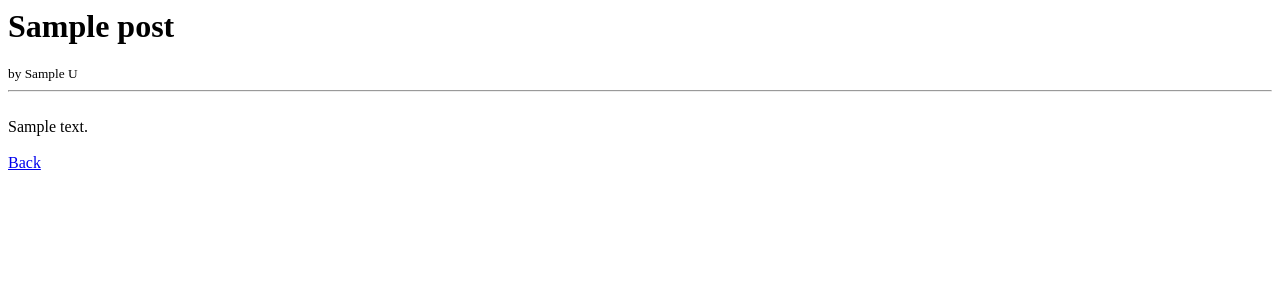
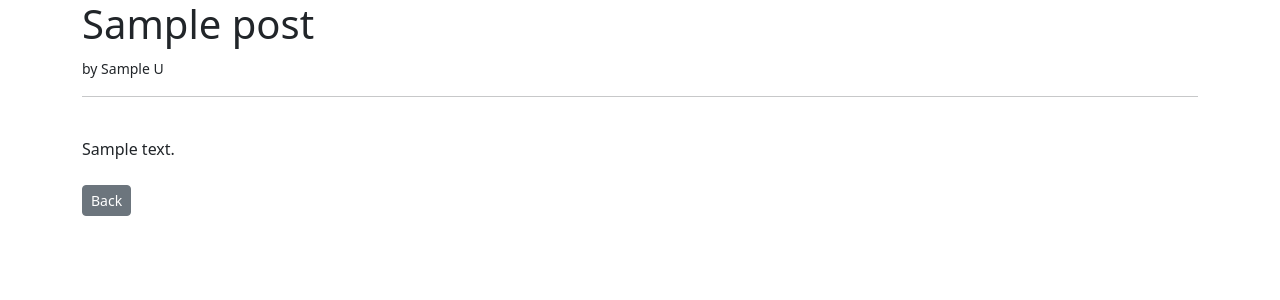
Before and after one commit to MKing301/django-blog, a Django app: page /article/1 in a window 1280 px wide. Shown: the top 300 px of the page. Run offline with Django 4.2, Linux system fonts and the light colour scheme; tables that the repository leaves empty hold one stand-in row (values such as "Sample post").

Commit message:
Extend base template to article detail template

```diff
--- a/automationblog/blogapp/templates/article_detail.html
+++ b/automationblog/blogapp/templates/article_detail.html
@@ -1,3 +1,5 @@
+{% extends 'base.html' %}
+{% block content %}
 <h1>{{ post.title }}</h1>
 <small>by {{ post.author.first_name }}
     {{ post.author.last_name|make_list|first }}
@@ -6,4 +8,5 @@
 <br />
 {{ post.body }}
 <br /><br />
-<a href="{% url 'home' %}">Back</a>
+<a href="{% url 'home' %}" class="btn btn-secondary btn-sm">Back</a>
+{% endblock %}
```
